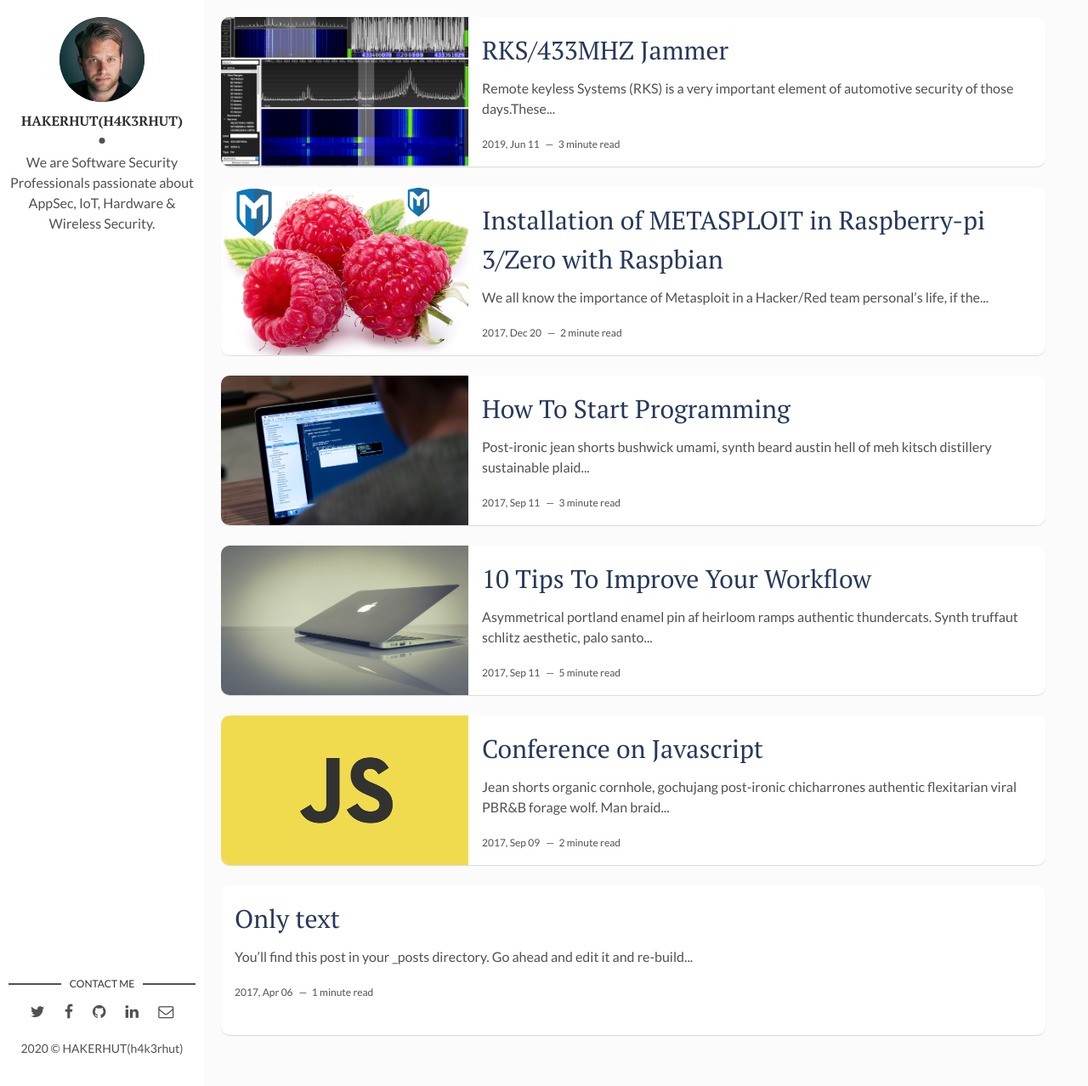
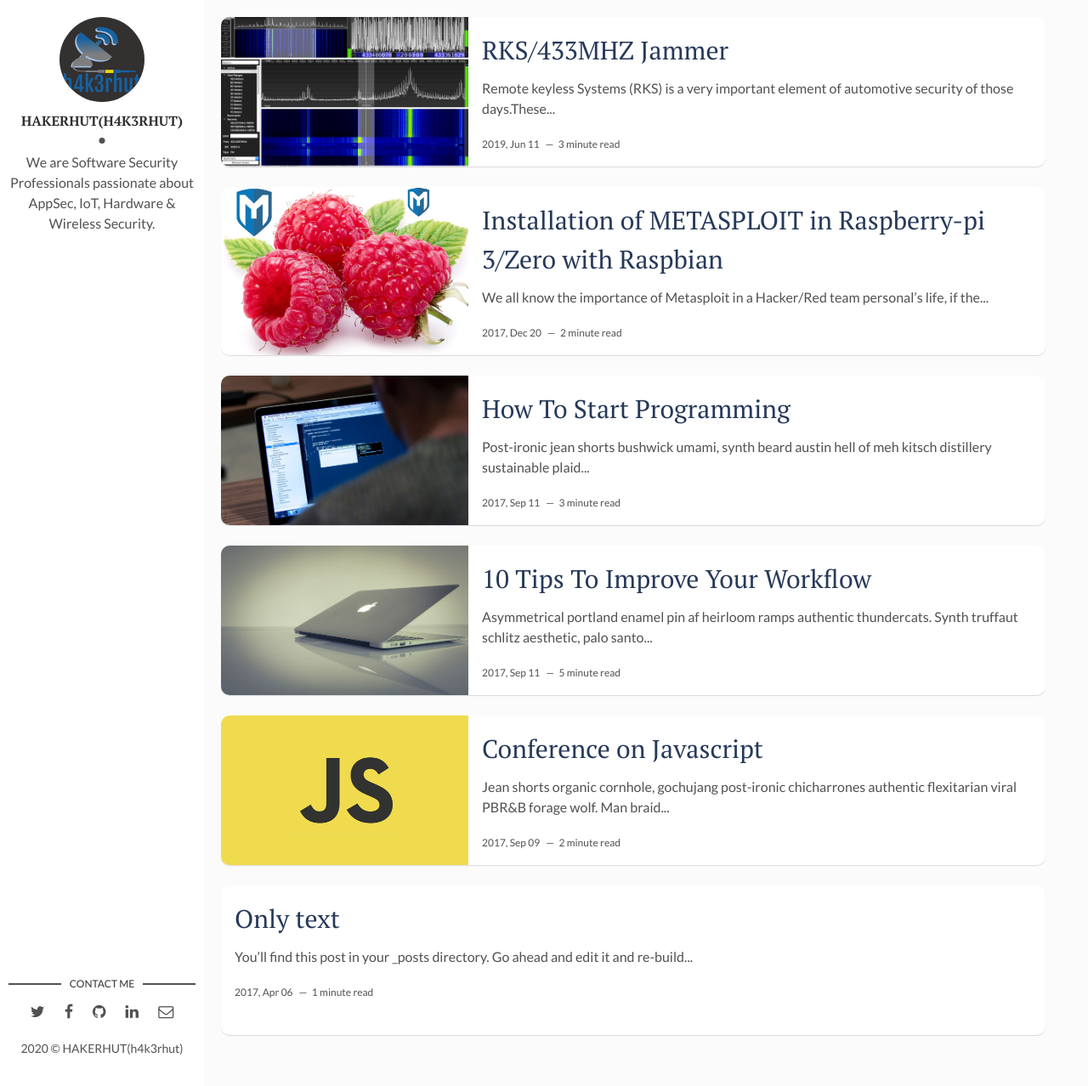
Before and after one commit to h4k3rhut/hackerhut, a Jekyll site: the page built from index.html, in a window 1280 px wide and 1278 px high. Shown: the whole window at 85% size. Built offline with Jekyll 4.4.1, drawn with Linux system fonts in a browser that asks for light colours; the list of posts is cut into pages by our own code.

Commit message:
Update _config.yml
image configured

```diff
--- a/_config.yml
+++ b/_config.yml
@@ -7,7 +7,7 @@
 
 # Author Settings
 author: HAKERHUT(h4k3rhut)
-author-img: david-freeman.jpg # add your photo
+author-img: h4k3rhut.png # add your photo
 about-author: We are Software Security Professionals passionate about AppSec, IoT, Hardware & Wireless Security. # add description
 social-twitter: # add your Twitter handle
 social-facebook: # add your Facebook handle
```
